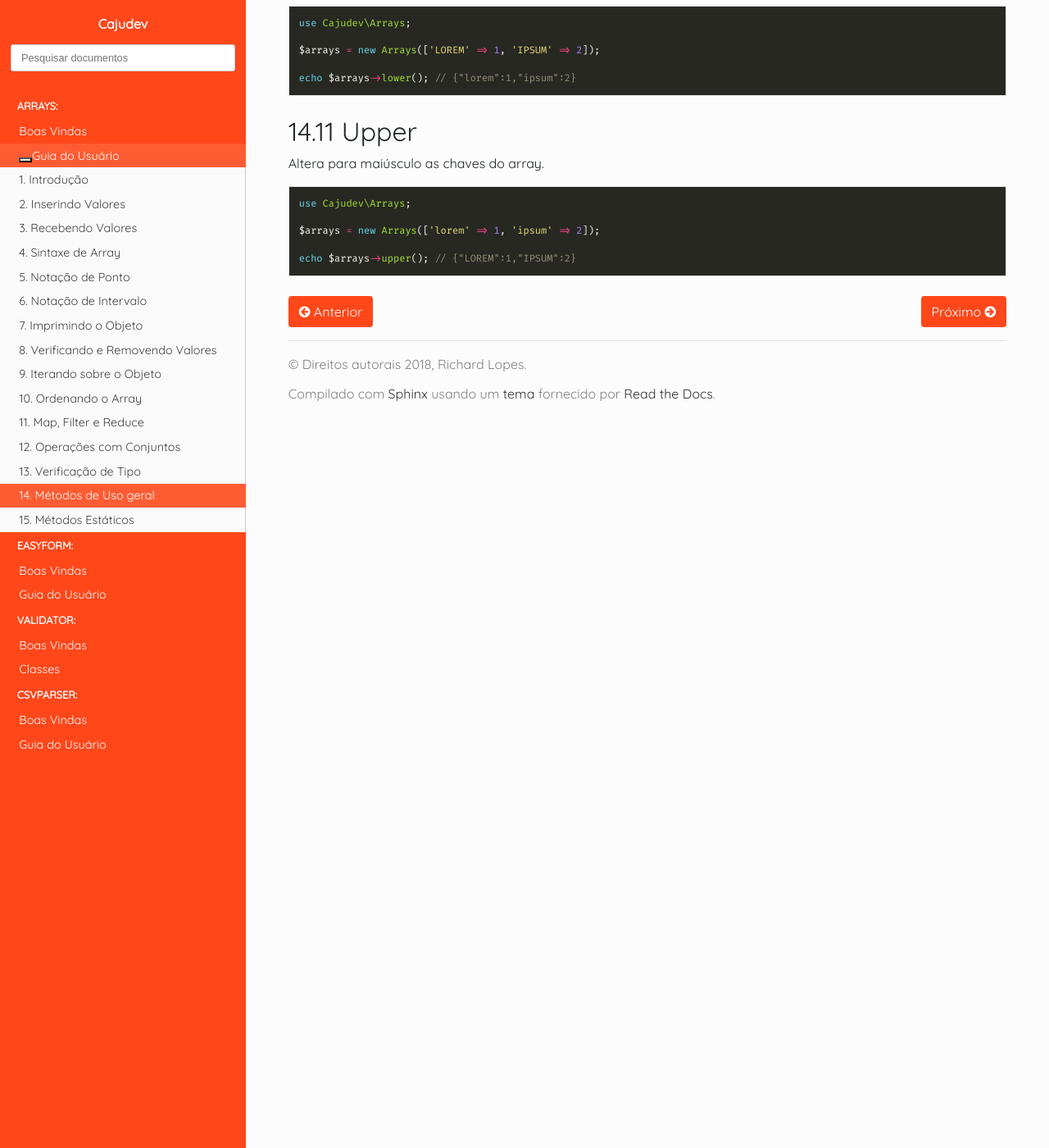
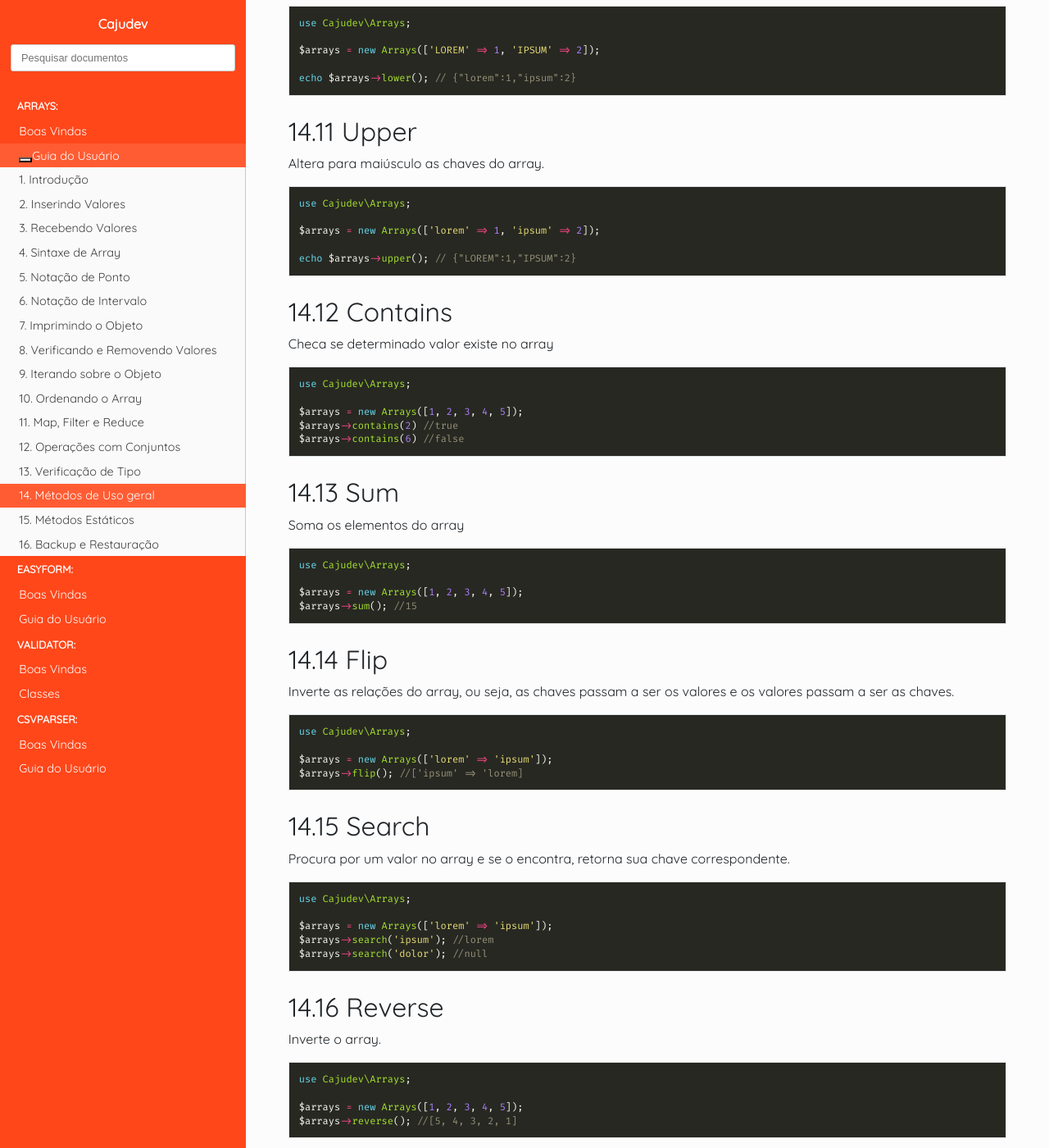
Before and after one commit to cajudev/docs, a Sphinx documentation site: the page built from source/arrays/pages/general-methods.rst, in a window 1280 px wide and 1400 px high, scrolled down 2884 px. Shown: the whole window at 82% size. Built offline with Sphinx 7.4.7 and the Read the Docs theme 2.0.0, drawn with Linux system fonts in a browser that asks for light colours; nearby versions of some CDN libraries; library files that are not in the unit come from our copies; pages that are not in the unit, such as notebooks, are missing from menus; some of the changed text lies outside the part shown.

Commit message:
new Methods

```diff
--- a/source/arrays/guide.rst
+++ b/source/arrays/guide.rst
@@ -21,6 +21,7 @@ Guia do Usuário
    13. Verificação de Tipo <pages/type-verification>
    14. Métodos de Uso geral <pages/general-methods>
    15. Métodos Estáticos <pages/static-methods>
+   16. Backup e Restauração <pages/backup-restore>
 
 Esta classe tem como função manipular arrays, de maneira bem encapsulada.
 Ela funciona de forma semelhante à Spl ArrayObject,
--- a/source/arrays/pages/general-methods.rst
+++ b/source/arrays/pages/general-methods.rst
@@ -5,7 +5,7 @@
 14.1 Last
 ---------
 
-Retorna o último elemento de um array (reinicia o ponteiro)
+Retorna o último elemento do array (reinicia o ponteiro)
 
 .. code:: php
 
@@ -18,7 +18,7 @@ Retorna o último elemento de um array (reinicia o ponteiro)
 14.2 Shift
 ---------
 
-Remove o primeiro elemento de um array (reinicia o ponteiro)
+Remove o primeiro elemento do array (reinicia o ponteiro)
 
 .. code:: php
 
@@ -32,7 +32,7 @@ Remove o primeiro elemento de um array (reinicia o ponteiro)
 14.3 Pop
 -------
 
-Remove o último elemento de um array (reinicia o ponteiro)
+Remove o último elemento do array (reinicia o ponteiro)
 
 .. code:: php
 
@@ -59,7 +59,7 @@ Retorna a quantidade de elementos do array.
 14.5 Keys
 ---------
 
-Retorna um novo objeto contento as chaves do objeto atual
+Retorna um novo objeto contento as chaves do array atual
 
 .. code:: php
 
@@ -74,7 +74,7 @@ Retorna um novo objeto contento as chaves do objeto atual
 14.6 Values
 -----------
 
-Retorna um novo objeto contento os valores do objeto atual
+Retorna um novo objeto contento os valores do array atual
 
 .. code:: php
 
@@ -184,3 +184,95 @@ Altera para maiúsculo as chaves do array.
     $arrays = new Arrays(['lorem' => 1, 'ipsum' => 2]);
 
     echo $arrays->upper(); // {"LOREM":1,"IPSUM":2}
+
+14.12 Contains
+--------------
+
+Checa se determinado valor existe no array
+
+.. code:: php
+
+    use Cajudev\Arrays;
+
+    $arrays = new Arrays([1, 2, 3, 4, 5]);
+    $arrays->contains(2) //true
+    $arrays->contains(6) //false
+
+14.13 Sum
+---------
+
+Soma os elementos do array
+
+.. code:: php
+
+    use Cajudev\Arrays;
+
+    $arrays = new Arrays([1, 2, 3, 4, 5]);
+    $arrays->sum(); //15
+
+14.14 Flip
+----------
+
+Inverte as relações do array, ou seja, as chaves
+passam a ser os valores e os valores passam a ser as chaves.
+
+.. code:: php
+
+    use Cajudev\Arrays;
+
+    $arrays = new Arrays(['lorem' => 'ipsum']);
+    $arrays->flip(); //['ipsum' => 'lorem]
+
+14.15 Search
+------------
+
+Procura por um valor no array e se o encontra, retorna sua chave correspondente.
+
+.. code:: php
+
+    use Cajudev\Arrays;
+
+    $arrays = new Arrays(['lorem' => 'ipsum']);
+    $arrays->search('ipsum'); //lorem
+    $arrays->search('dolor'); //null
+
+14.16 Reverse
+-------------
+
+Inverte o array.
+
+.. code:: php
+
+    use Cajudev\Arrays;
+
+    $arrays = new Arrays([1, 2, 3, 4, 5]);
+    $arrays->reverse(); //[5, 4, 3, 2, 1]
+
+14.17 Unique
+------------
+
+Remove valores duplicados.
+
+.. code:: php
+
+    use Cajudev\Arrays;
+
+    $arrays = new Arrays(['a', 'c', 'a', 'c', 'a', 'c', 'c', 'b']);
+    $arrays->unique(); //[0 => 'a', 1 => 'c', 7 => 'b']
+
+14.18 Merge
+-----------
+
+Mescla todas as dimensões do array
+
+.. code:: php
+
+    use Cajudev\Arrays;
+
+    $arrays = new Arrays([
+        [1, 2, 'a', 4],
+        ['a', '2', 'c'],
+        [3, 'c', 'd']
+    ]);
+
+    $arrays->merge(); //[1, 2, 'a', 4, 'a', '2', 'c', 3, 'c', 'd']
```
Also changed, not shown: source/arrays/pages/backup-restore.rst (added, +127 -0 lines).
